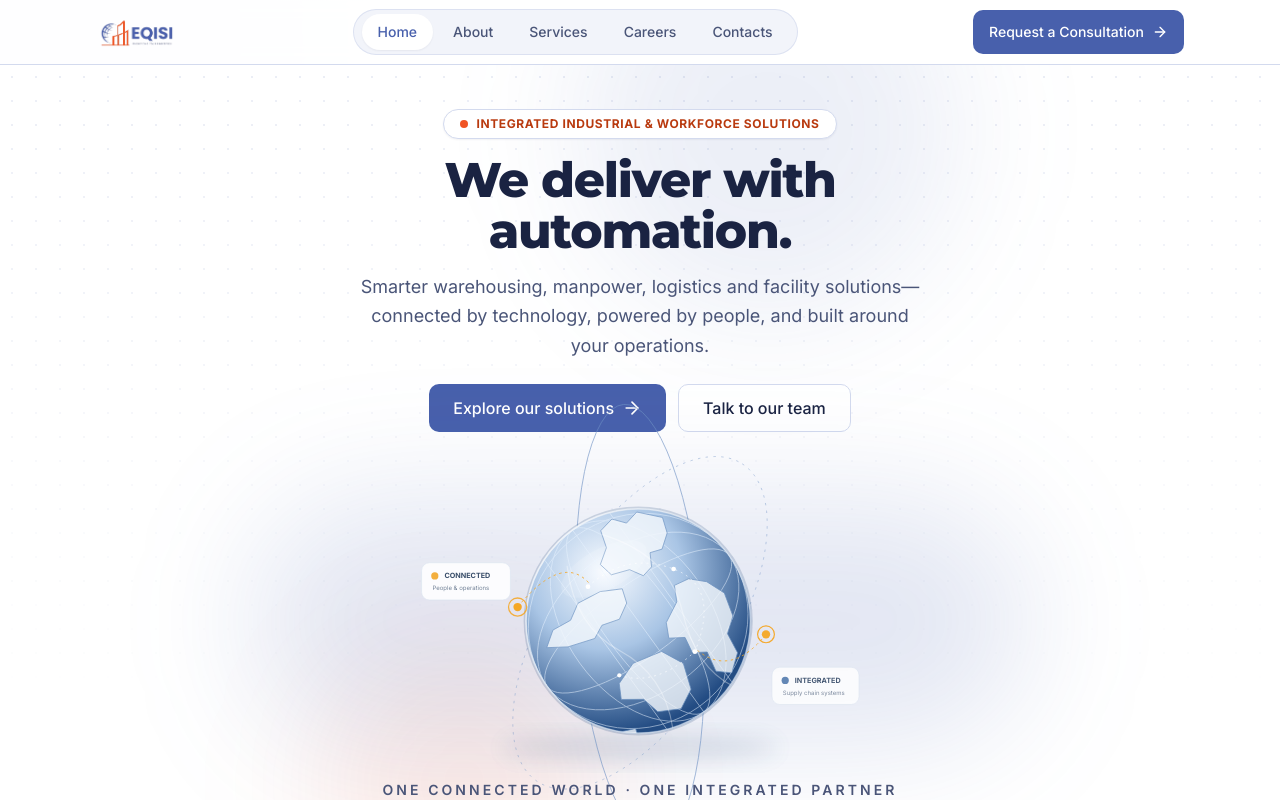
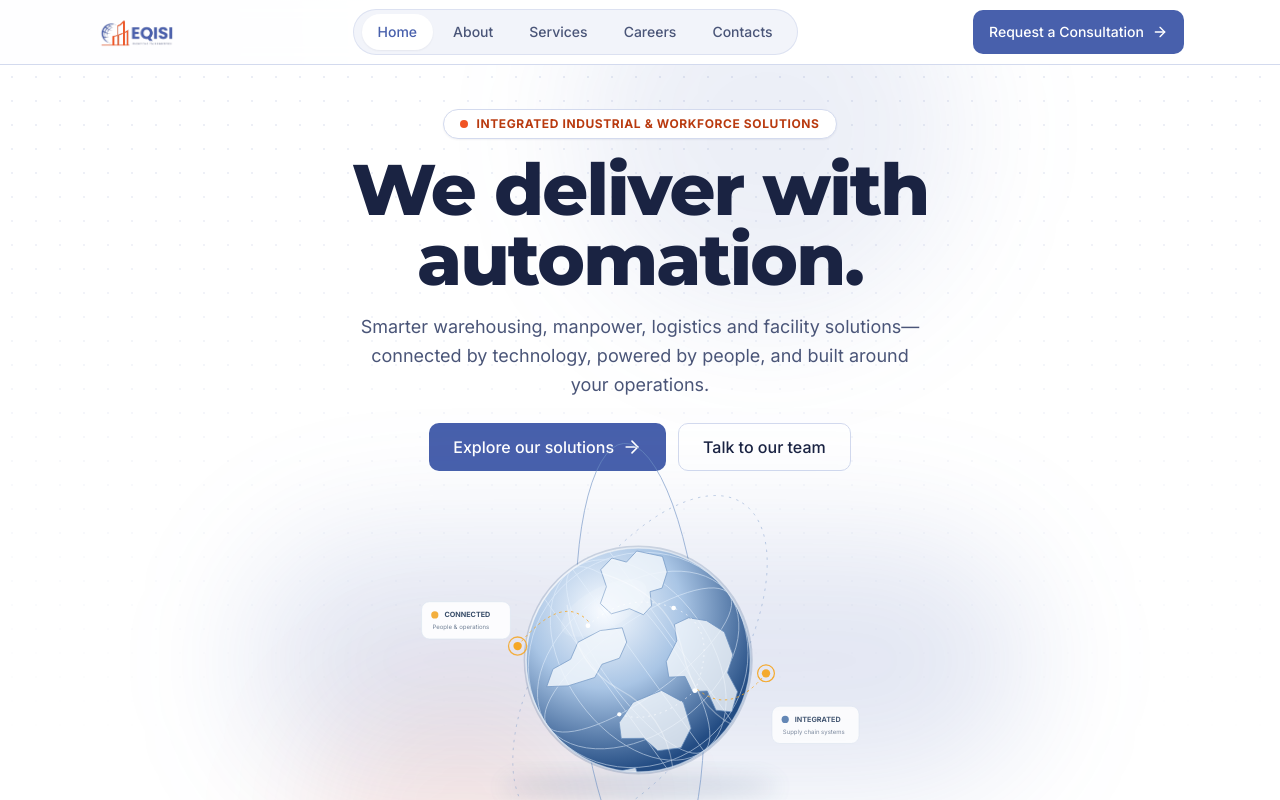
Before and after one commit to isturiscedrick/EQISI, a React (Vite) app in the folder vite-react-template/: page / in a window 1280 px wide. Shown: the top 800 px of the page. Built offline with nearby package versions, Linux system fonts and the light colour scheme.

Commit message:
Increase homepage hero headline size

```diff
--- a/vite-react-template/src/components/layout/PageHero.tsx
+++ b/vite-react-template/src/components/layout/PageHero.tsx
@@ -36,7 +36,7 @@ export function PageHero({ id, eyebrow, title, description, actions, visual, lar
             id={`${id}-heading`}
             className={cn(
               'animate-hero-in hero-d1 mt-4 font-extrabold tracking-tight text-fg',
-              large ? 'text-[clamp(2.5rem,3.8vw,3.5rem)] leading-[1.04] text-balance' : 'text-3xl sm:text-5xl',
+              large ? 'text-[clamp(3.25rem,5.6vw,5.25rem)] leading-[0.98] text-balance' : 'text-3xl sm:text-5xl',
               centered && 'mx-auto max-w-3xl',
             )}
           >
```
